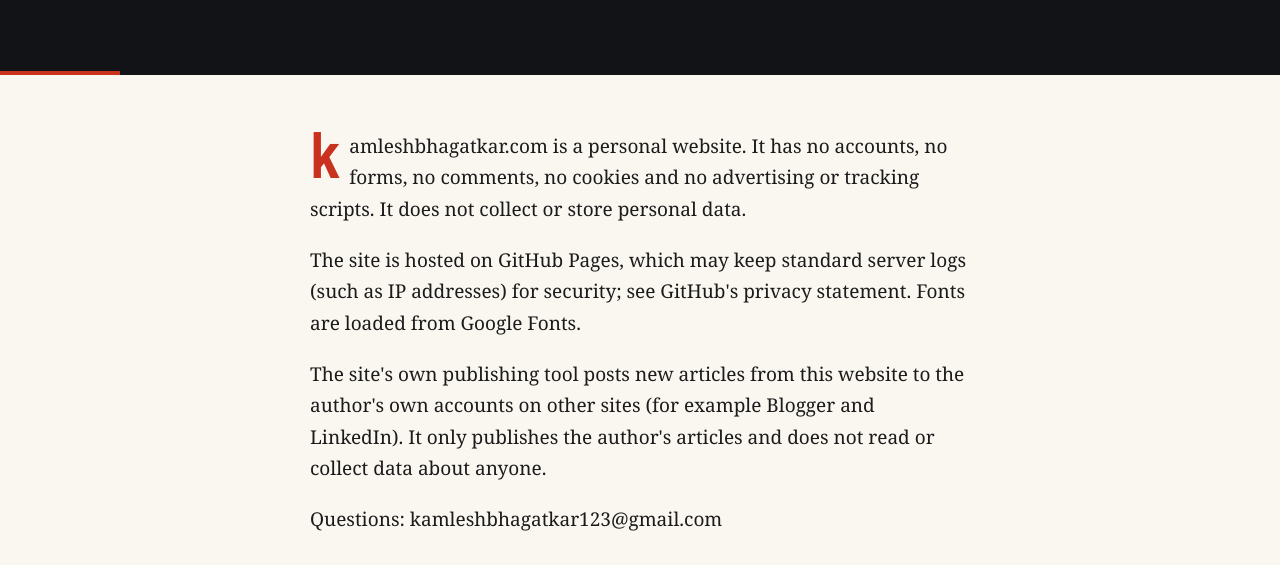
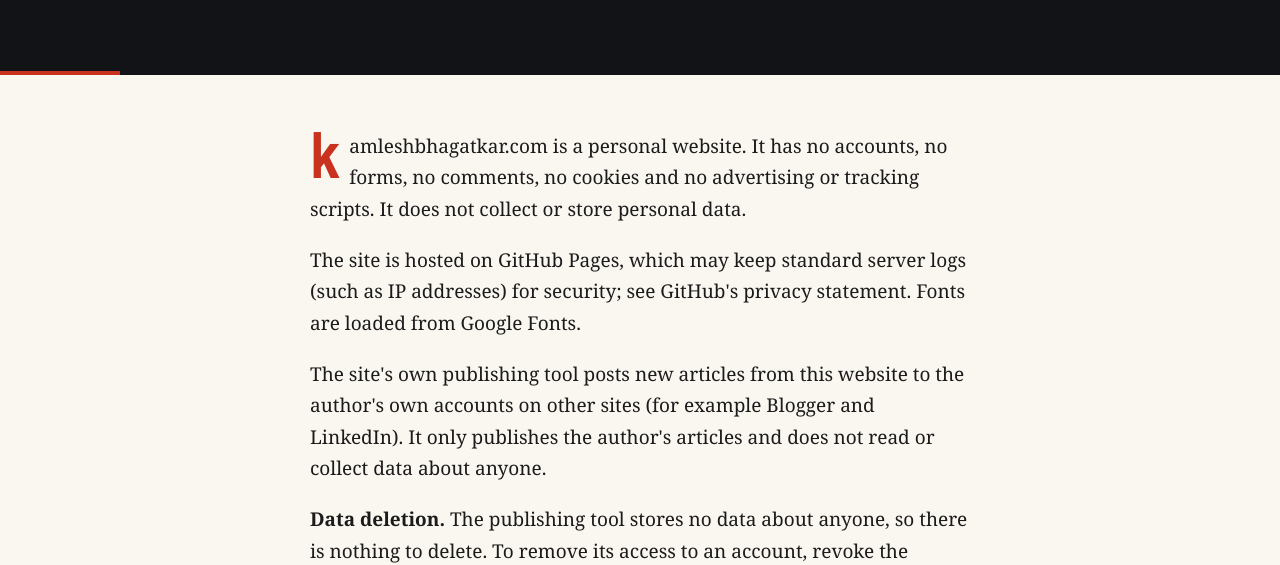
Before and after one commit to tradingiq11/kamleshbhagatkar-site, a plain HTML site: page privacy.html in a window 1280 px wide. Shown: the part 246-811 px from the top of the page. Drawn offline with Linux system fonts and the light colour scheme.

Commit message:
Privacy page: data deletion section (Facebook app requirement)
Co-Authored-By: Claude Opus 5.5 <noreply@anthropic.com>

```diff
--- a/privacy.html
+++ b/privacy.html
@@ -18,6 +18,7 @@
 <p>kamleshbhagatkar.com is a personal website. It has no accounts, no forms, no comments, no cookies and no advertising or tracking scripts. It does not collect or store personal data.</p>
 <p>The site is hosted on GitHub Pages, which may keep standard server logs (such as IP addresses) for security; see GitHub's privacy statement. Fonts are loaded from Google Fonts.</p>
 <p>The site's own publishing tool posts new articles from this website to the author's own accounts on other sites (for example Blogger and LinkedIn). It only publishes the author's articles and does not read or collect data about anyone.</p>
+<p id="data-deletion"><b>Data deletion.</b> The publishing tool stores no data about anyone, so there is nothing to delete. To remove its access to an account, revoke the "Kamlesh Site Poster" app in that site's settings, or email the address below.</p>
 <p>Questions: kamleshbhagatkar123@gmail.com</p>
 </article></main>
 <footer><div class="wrap"><span>© 2026 Kamlesh Bhagatkar · <a href="./">Home</a> · <a href="about/">About</a></span></div></footer>
```
